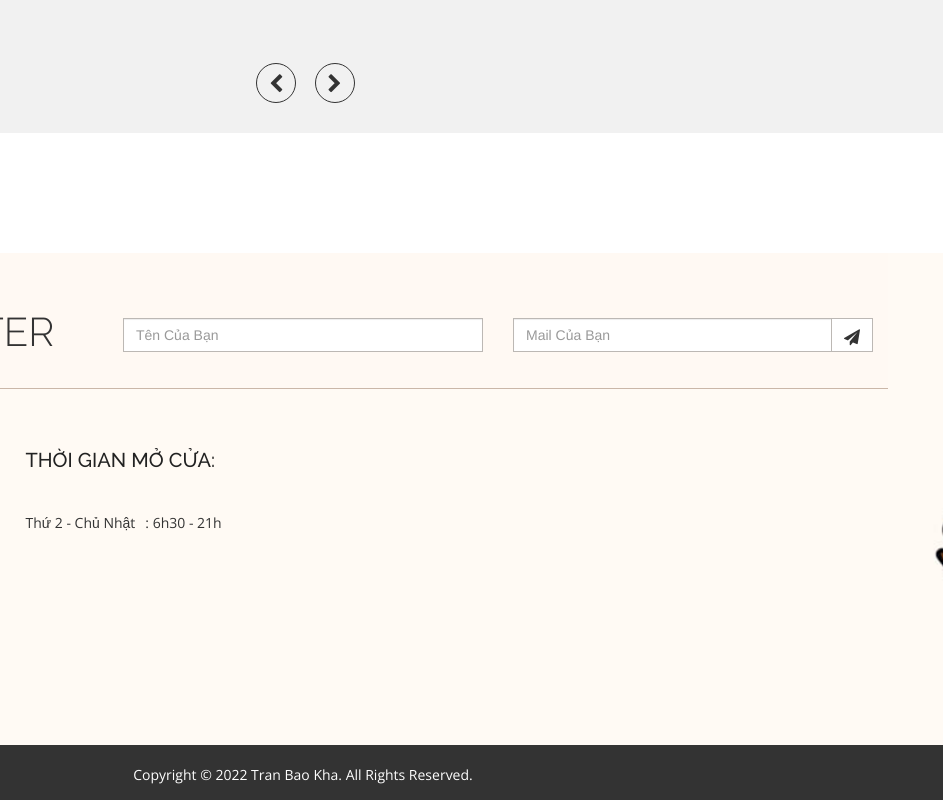
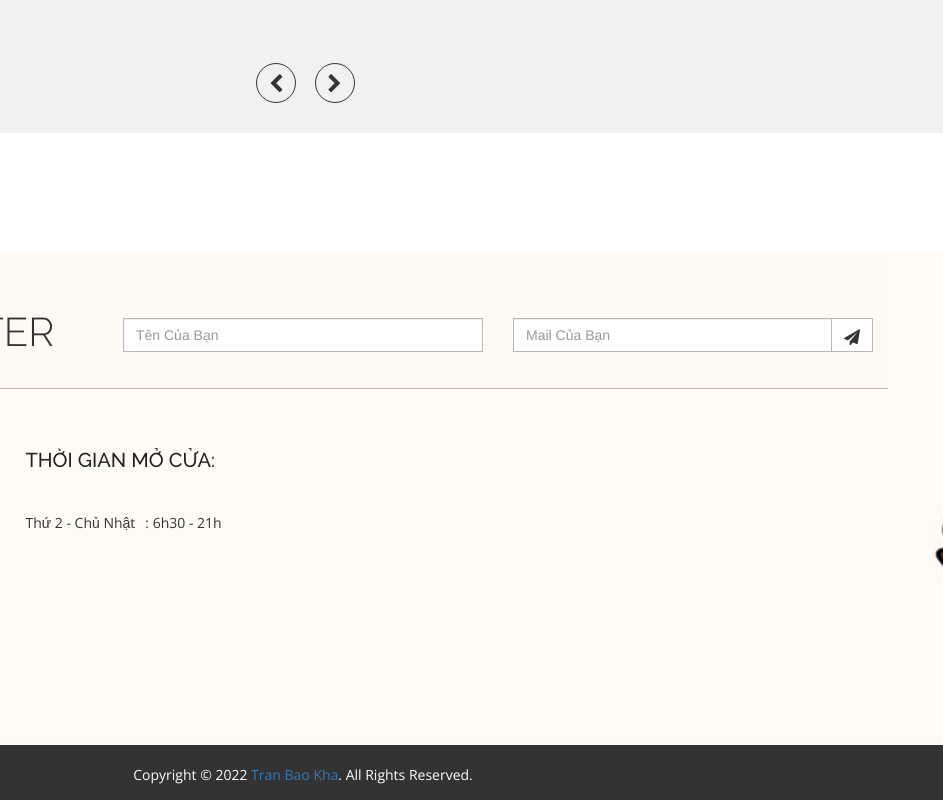
Before and after one commit to AxeyedTran/mickey_house, a plain HTML site: page index.html in a window 1280 px wide. Shown: the part 3477-4277 px from the top of the page, 337-1280 px from the left. Drawn offline with nearby package versions, Linux system fonts and the light colour scheme.

Commit message:
Update index.html

```diff
--- a/index.html
+++ b/index.html
@@ -594,7 +594,7 @@
         <div class="container">
             <div class="row">
                 <div class="footer-btm text-center">
-                    <p>Copyright &copy; 2022 Tran Bao Kha. All Rights Reserved.</p>
+                    <p>Copyright &copy; 2022 <a href = "https://www.facebook.com/khatran.dev" target = "_blank">Tran Bao Kha</a>. All Rights Reserved.
                 </div>
             </div>
         </div>
```
